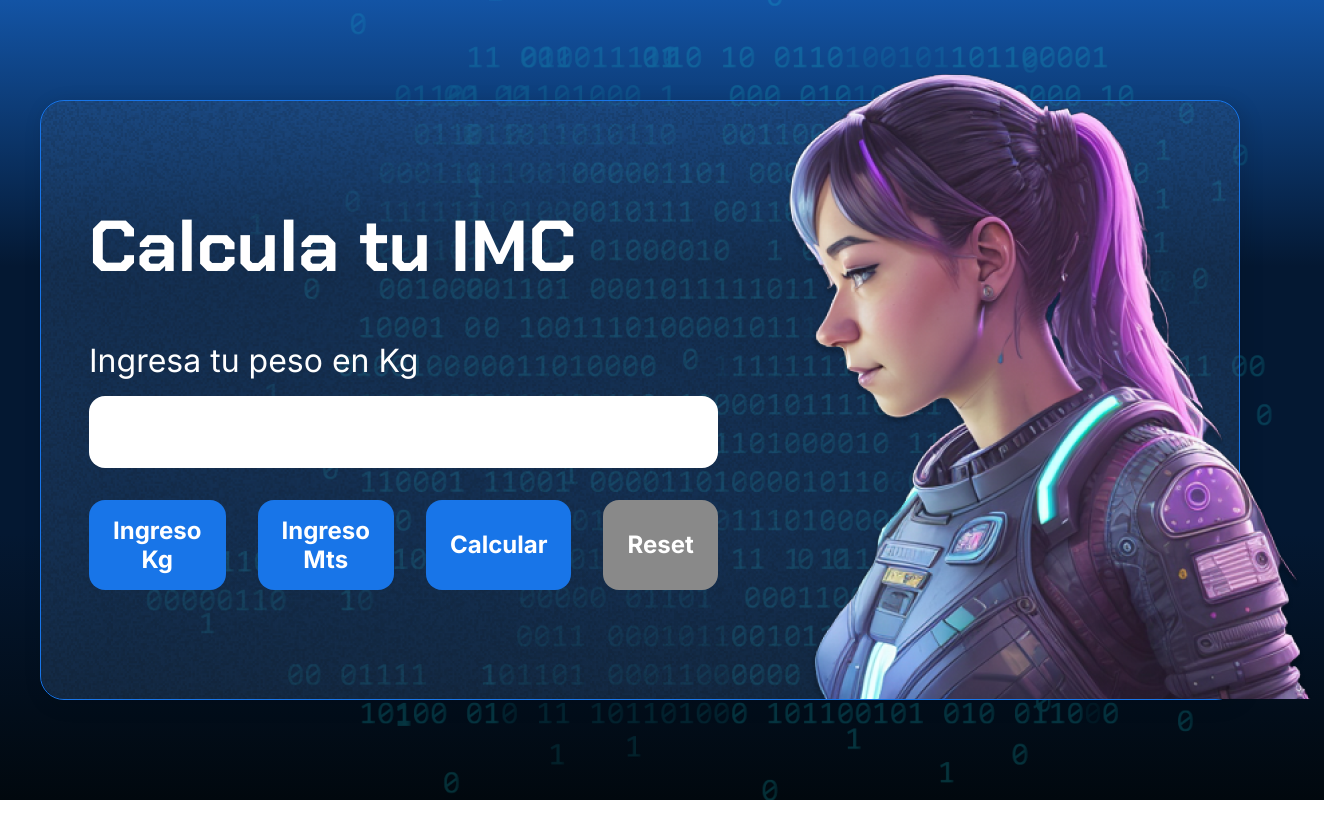
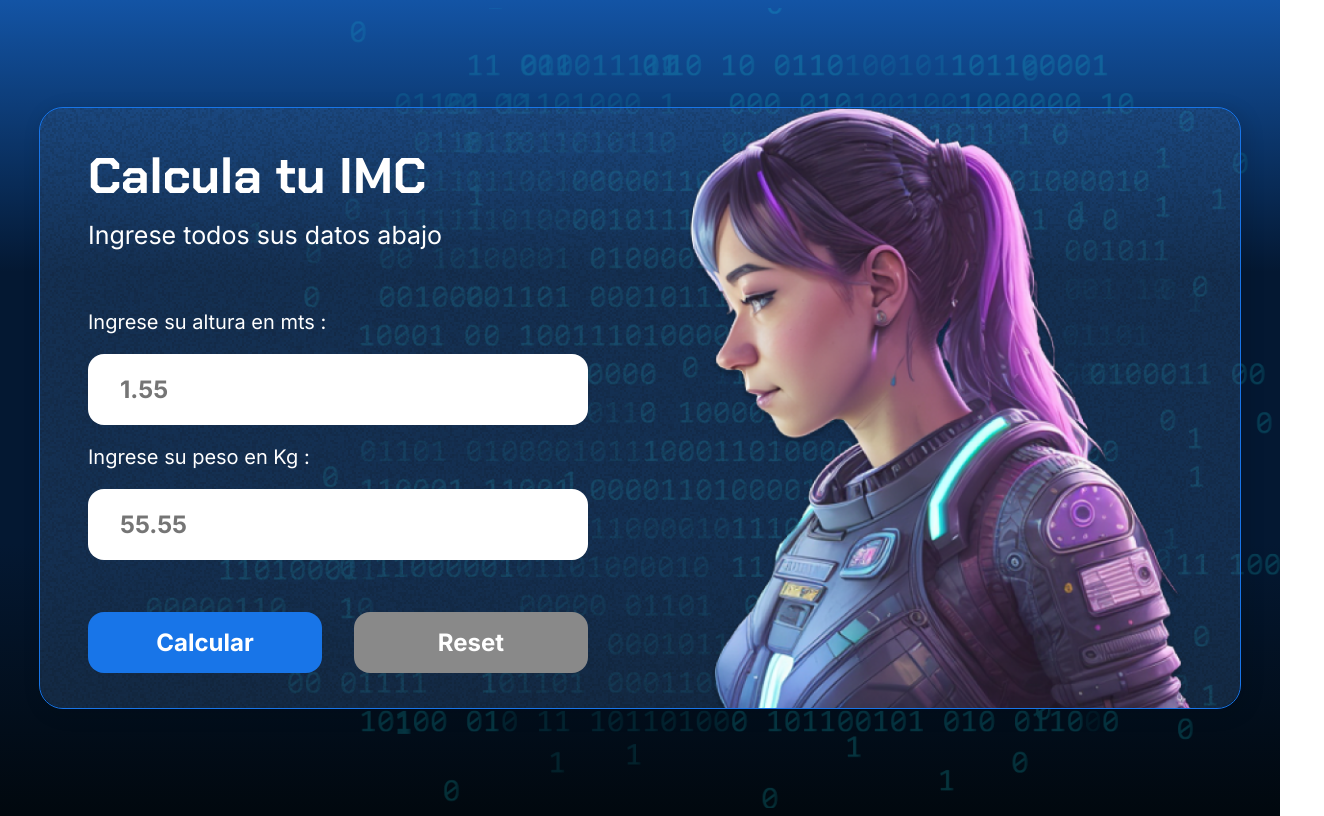
Before and after one commit to BrayanGC125/Calculador-IMC, a plain HTML site: page index.html in a window 1280 px wide. Shown: the whole page, 1324 px wide, since content can reach past the window. Drawn offline with Linux system fonts and the light colour scheme.

Commit message:
versión final

```diff
--- a/index.html
+++ b/index.html
@@ -1,7 +1,8 @@
 <!DOCTYPE html>
-<html lang="pt-br">
+<html lang="es">
 
 <head>
+
     <meta charset="UTF-8">
     <meta name="viewport" content="width=device-width, initial-scale=1.0">
     <link rel="preconnect" href="https://fonts.googleapis.com">
@@ -9,34 +10,34 @@
     <link href="https://fonts.googleapis.com/css2?family=Chakra+Petch:wght@700&family=Inter:wght@400;700&display=swap"
         rel="stylesheet">
     <link rel="stylesheet" href="style.css">
-    <title>JS Game</title>
+    <title>Calculadora IMC</title>
+
 </head>
 
 <body>
-
     <div class="container">
         <div class="container__contenido">
             <div class="container__informaciones">
+                <h1></h1>
                 <div class="container__texto">
-                    <h1></h1>
                     <p class="texto__parrafo"></p>
                 </div>
-                <input type="number" id="datosUsuario" min="1" max="10" class="container__input">
+                <div class="container-entradas">
+                    <label class="texto-input" for="datosUsuarioAltura">Ingrese su altura en mts :</label>
+                    <input type="number" id="datosUsuarioAltura" min="1" max="10" class="container__input" placeholder="1.55">
+                    <label class="texto-input" for="datosUsuarioPeso">Ingrese su peso en Kg :</label>
+                    <input type="number" id="datosUsuarioPeso" min="1" max="10" class="container__input" placeholder="55.55">
+                </div>
                 <div class="chute container__botones">
-                    <button onclick="ingresoDeDatosPeso();" class="container__boton" id="peso" >Ingreso Kg</button>
-                    <button onclick="ingresoDeDatosAltura()" class="container__boton" id="altura">Ingreso Mts</button>
                     <button onclick="calcularImc()" class="container__boton" id="calcular" >Calcular</button>
-                    <button onclick="reiniciarJuego();" class="container__boton" id="reiniciar" disabled>Reset</button>
+                    <button onclick="reiniciarJuego ();" class="container__boton" id="reiniciar" disabled>Reset</button>
                 </div>
             </div>
             <img src="./img/ia.png" alt="Una persona mirando a la izquierda" class="container__imagen-persona" />
         </div>
     </div>
 
-
-
-
-    <script src="app.js"></script>
+    <script src="script.js"></script>
 </body>
 
 </html>
--- /dev/null
+++ b/script.js
@@ -0,0 +1,71 @@
+/*Crea una función que calcule el índice de masa corporal (IMC)
+de una persona a partir de su altura en metros y peso en kilogramos, que se recibirán como parámetros.*/
+let peso = 0;
+let altura = 0;
+let resultadoImc = 0;
+let textoImc = 0;
+
+function asignarTextoElemento(elemento,texto) {
+    let elementoHtml = document.querySelector(elemento);
+    elementoHtml.innerHTML = texto;
+    return;
+}
+
+function condicionesIniciales () {
+    asignarTextoElemento ("h1","Calcula tu IMC");
+    asignarTextoElemento ("p","Ingrese todos sus datos abajo");
+    peso = 0 ;
+    altura = 0;
+
+}
+
+function alertaImc() {
+    if (resultadoImc < 18.5) {
+        textoImc = "Bajo peso";
+    } else {
+        if (resultadoImc < 25) {
+            textoImc = "Peso saludable";
+        } else if (resultadoImc < 30) {
+                textoImc = "Sobrepeso";
+        } else {
+            textoImc = "Obesidad";
+        }
+    }
+}
+
+
+
+function reiniciarJuego () {
+    condicionesIniciales();
+    limpiarCaja();
+
+}
+
+function calcularImc () {
+    peso = parseFloat (document.getElementById ("datosUsuarioPeso").value);
+    altura = parseFloat (document.getElementById ("datosUsuarioAltura").value);
+
+    resultadoImc = (peso / (altura * altura));
+    alertaImc();
+    console.log (resultadoImc);
+    if (resultadoImc > 0){
+        document.querySelector ("#reiniciar").removeAttribute("disabled");
+
+        asignarTextoElemento ("p",`Su IMC es ${resultadoImc.toFixed(1)} lo que indica que su peso esta en la categoría de ${textoImc.bold()}`);
+    } else {
+
+        alert ("Valores no encontrados");
+
+    }
+
+}
+
+
+
+function limpiarCaja() {
+    let valorCaja = document.querySelector ("#datosUsuarioAltura").value = "";
+    let valorCaja1 = document.querySelector ("#datosUsuarioPeso").value = "";
+    document.querySelector ("#reiniciar").setAttribute("disabled" ,"true");
+}
+
+condicionesIniciales();
--- a/style.css
+++ b/style.css
@@ -1,7 +1,5 @@
 * {
-    box-sizing: border-box;
-    margin: 0;
-    padding: 0;
+
     color: white;
 }
 
@@ -12,7 +10,6 @@ body {
     align-items: center;
     justify-content: center;
 }
-
 
 body::before {
     background-image: url("img/code.png");
@@ -29,7 +26,7 @@ body::before {
 .container {
     width: 1200px;
     height: 600px;
-    display: flex;
+    display: inline-flex;
     align-items: center;
     justify-content: space-between;
     border-radius: 24px;
@@ -38,19 +35,29 @@ body::before {
     background-image: url("img/Ruido.png");
     background-size: 100% 100%;
     position: relative;
+    row-gap: 0;
+
 }
-
-
 .container__contenido {
     display: flex;
     align-items: center;
     position: absolute;
     bottom: 0;
+    gap: 2em;
+}
+
+.container__texto{
+    width: 500px;
+    height: 20px;
 }
 
 .container__informaciones {
     flex: 1;
-    padding: 3rem;
+    width: 500px;
+    height: 500px;
+    margin: auto 3rem;
+
+
 }
 
 .container__boton {
@@ -62,23 +69,22 @@ body::before {
     font-weight: 700;
     border: none;
     margin-top: 2rem;
+
 }
 
 .container__boton:disabled {
     background: #898989;
 }
 
-.container__texto {
-    margin: 16px 0 16px 0;
-}
 
-.container__texto-azul {
-    color: #1875E8;
+.container__botones {
+    display: flex;
+    gap: 2em;
 }
 
 .container__input {
-    width: 100%;
-    height: 72px;
+    width: 436px;
+    height: 7px;
     border-radius: 16px;
     background-color: #FFF;
     border: none;
@@ -87,25 +93,36 @@ body::before {
     font-size: 24px;
     font-weight: 700;
     font-family: 'Inter', sans-serif;
+    margin: 20px auto;
+    display: block;
 }
 
-.container__botones {
-    display: flex;
-    gap: 2em;
+.container__imagen-persona {
+    height: 600px;
+    flex: 2;
 }
 
 h1 {
     font-family: 'Chakra Petch', sans-serif;
-    font-size: 72px;
-    padding-bottom: 3rem;
+    font-size: 50px;
+    position: relative;
+    bottom: 49px;
+
 }
 
-p,
-button {
+p, button {
     font-family: 'Inter', sans-serif;
 }
 
 .texto__parrafo {
-    font-size: 32px;
+    font-size: 25px;
     font-weight: 400;
+    position: relative;
+    bottom: 70px;
 }
+
+.texto-input {
+    font-size: 20px;
+    font-family: 'Inter', sans-serif;
+    font-weight: 200;
+}
```
